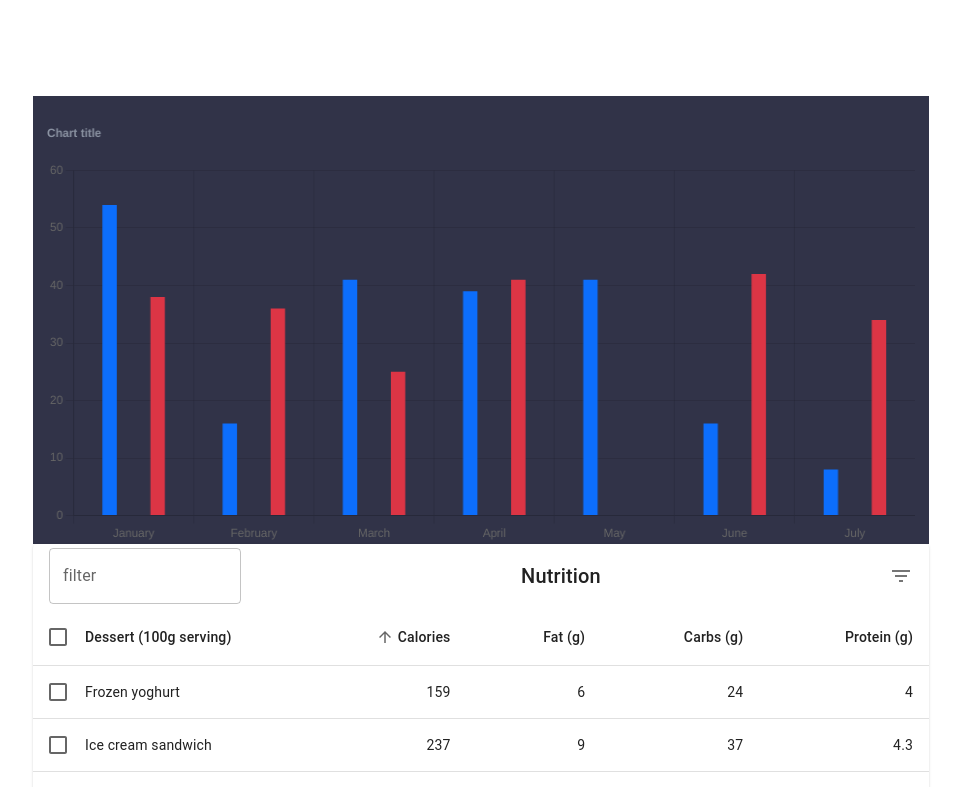
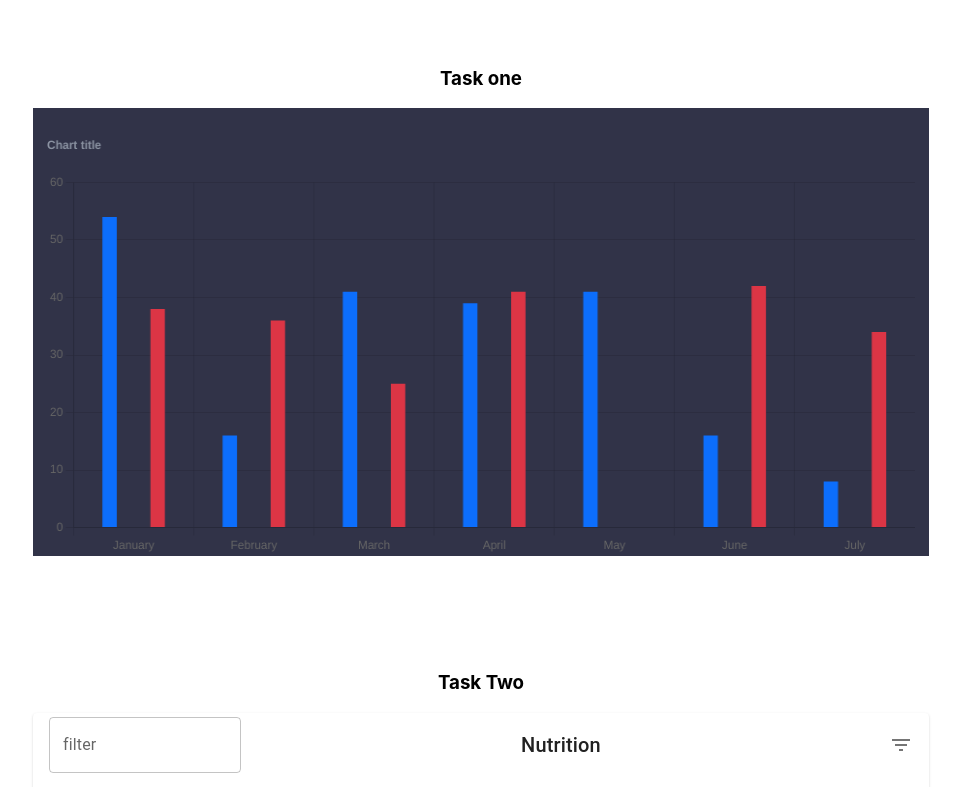
Before and after one commit to milad-heidari/panel, a React (Create React App) app: page / in a window 1280 px wide. Shown: the top 787 px of the page, without its empty margins (159-1120 px from the left). Built offline with nearby package versions, Linux system fonts and the light colour scheme.

Commit message:
create container for components

```diff
--- a/src/App.css
+++ b/src/App.css
@@ -1,7 +1,7 @@
 .App {
   display: flex;
   flex-direction: column;
-  padding: 6rem 12rem;
+  padding: 0 12rem;
 
   justify-content: space-evenly;
   align-items: center;
@@ -9,12 +9,13 @@
   /* background-color: rgba(4, 255, 255, 0.136); */
 }
 
-/* .App__container{
+.container{
   display: flex;
+  flex-direction: column;
   align-items: center;
   justify-content: center;
   padding: 0;
-  margin: 0;
+  margin: 3rem 0;
   width: 100%;
   height: 100%;
-} */
+}
--- a/src/App.js
+++ b/src/App.js
@@ -5,8 +5,15 @@ import Table from './components/table/Table';
 function App() {
   return (
     <div className="App">
+            <div className='container'>
+            <h3>Task one</h3>
             <BarChart/>
-            <Table/>
+            </div>
+
+            <div className='container'>
+              <h3>Task Two</h3>
+              <Table/>
+            </div>
     </div>
 
   );
```
